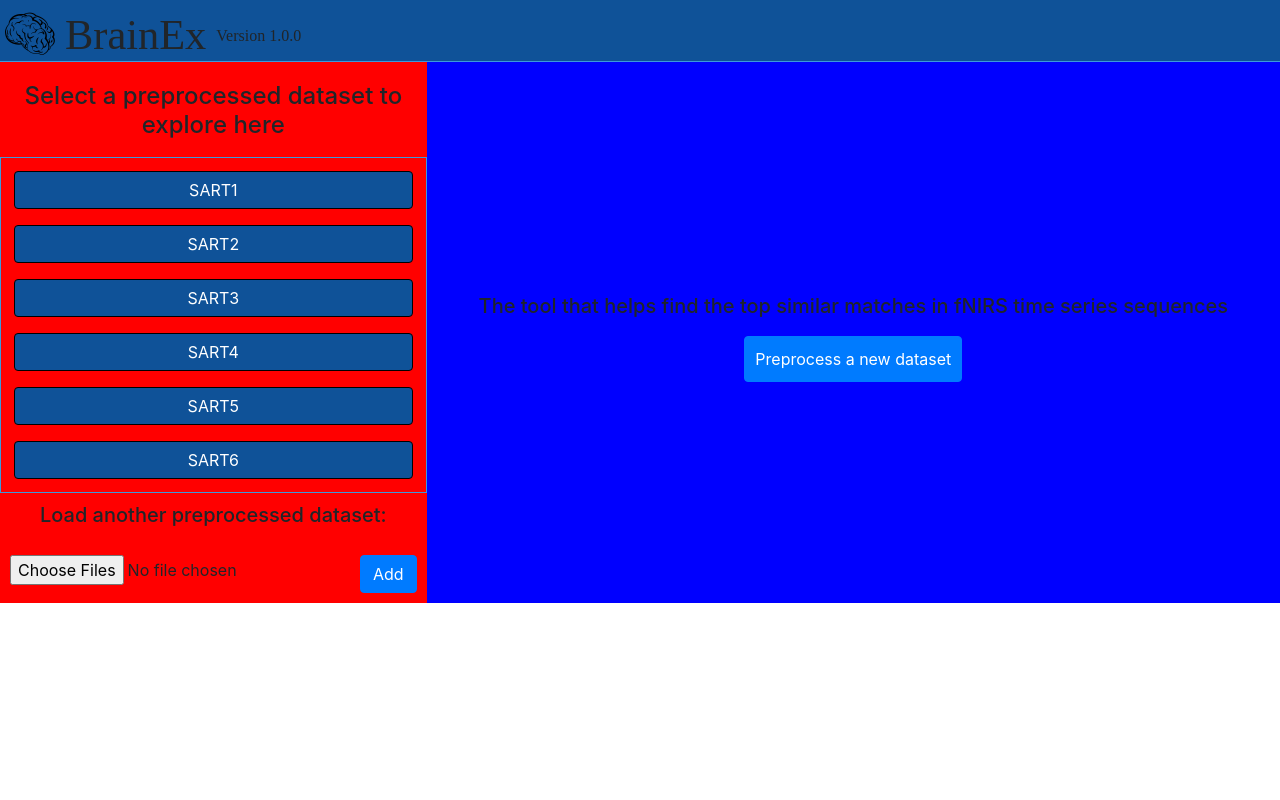
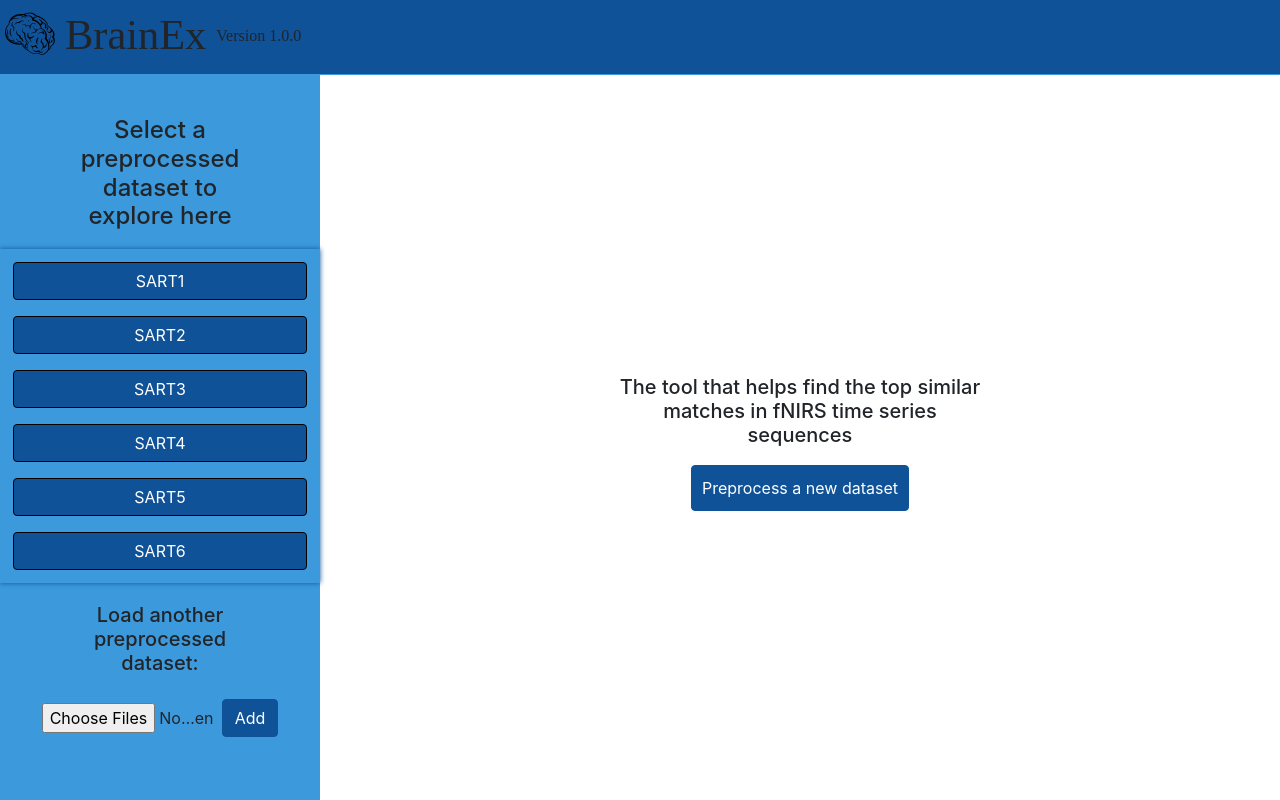
Before and after one commit to vandanand/BrainEx-UI, a React (Create React App) app in the folder BrainEx/: page / in a window 1280 px wide. Built offline with nearby package versions, Linux system fonts and the light colour scheme.

Commit message:
Currently existing code has been refactored. Next step is to dynamically populate the file selection list by abstracting functionality to adding/subtracting/pulling from a stored list of server files.

```diff
--- a/BrainEx/src/App.css
+++ b/BrainEx/src/App.css
@@ -1,15 +1,14 @@
 .App {
   text-align: center;
+  height: 100vh; /*this styling lets the content stretch to bottom of page*/
 }
-
-/** {
-  border: 1px solid;
-}*/
 
 .header {
   display: block;
   padding-top: 10px;
   background-color: #0F5298;
+  height: 75px;
+  border-bottom: 1px solid #3C99DC;
 }
 
 .info {
@@ -18,7 +17,6 @@
   flex-flow: row nowrap;
   justify-content: flex-start;
   align-items: center;
-  border-bottom: 1px solid #3C99DC;
   margin: 0;
 }
 
--- a/BrainEx/src/App.js
+++ b/BrainEx/src/App.js
@@ -1,8 +1,7 @@
 import React, { Component } from 'react';
 import './App.css';
-import {BrowserRouter as Router, Route, Switch} from 'react-router-dom';
+import {BrowserRouter as Router, Route} from 'react-router-dom';
 import 'bootstrap/dist/css/bootstrap.min.css';
-import csvViewer from './Components/csvViewer';
 import BuildOptions from "./Components/BuildOptions";
 import buildProgressMenu from "./Components/BuildProgressMenu";
 import QueryFinder from "./Components/QueryFinder";
@@ -18,7 +17,7 @@ class App extends Component {
         return (
             <Router>
                 <div className="App">
-                    <div>
+                    <div style={{height: '100%'}}> {/*this styling lets the content stretch to bottom of page*/}
                         <BrainExHeader/>
                         <Route exact path="/" component={Home} />
                         <Route exact path="/SelectNewDataset" component={SelectNewDataset} />
--- a/BrainEx/src/Components/BrainExHeader.js
+++ b/BrainEx/src/Components/BrainExHeader.js
@@ -1,5 +1,4 @@
 import React, {Component} from 'react';
-import NavBar from './NavBar'
 import logo from "../brain.png";
 
 class BrainExHeader extends Component {
--- a/BrainEx/src/Components/Home.css
+++ b/BrainEx/src/Components/Home.css
@@ -1,8 +1,8 @@
 .row {
-    min-height: 100%;
+    height: 100%;
 }
 
-.col-4 {
+.col-3 {
     min-width: 300px; /* stops scrollbar from disappearing in the file scroll-window when window gets too narrow */
 }
 
@@ -11,23 +11,32 @@
 }
 
 .left {
-    background: red;
-}
-
-.right {
-    background: blue;
+    background-color: #3c99dc;
 }
 
 .home-content {
     padding-top: 10px;
     padding-bottom: 10px;
+    text-align: center;
 }
 
-.dir {
-    padding: 10px;
+.right .home-content {
+    max-width: 58%
 }
 
-.preprocess {
+.directions {
+    padding: 10px;
+    width: 70%;
+    display: inline-block;
+}
+
+.app-description {
+    padding: 10px;
+    width: 70%;
+    display: inline-block;
+}
+
+.preprocess-bt {
     padding: 10px;
 }
 
@@ -35,26 +44,19 @@
     padding: 13px;
     overflow: auto;
     max-height: 75vh;
-    border: 1px solid #3C99DC;
+    box-shadow: 0 0 5px #0F5298;
 }
 
 .new-file {
     padding: 10px;
+    height: 50px;
 }
 
 .form-control-file {
-    width: 75%;
-    float: left;
+    width: 60%;
 }
 
-.add-file {
-    float: right;
+.btn-primary {
+    background-color: #0f5298;
+    border-color: #0f5298;
 }
-
-.chooseFile{
-
-}
-
-.hide_file {
-
-}
--- a/BrainEx/src/Components/Home.js
+++ b/BrainEx/src/Components/Home.js
@@ -1,9 +1,6 @@
 import React, { Component } from 'react';
-import logo from "../brain.png";
 import Button from "react-bootstrap/Button";
 import {Link} from "react-router-dom";
-import Container from "react-bootstrap/Container";
-import Card from "react-bootstrap/Card";
 import axios from "axios";
 import './Home.css'
 
@@ -49,7 +46,7 @@ class Home extends Component {
         const types = ['text/csv'];
 
         let err = '';
-        for(var i = 0; i < files.length; i++) {
+        for(let i = 0; i < files.length; i++) {
             // check file type
             if (types.every(type => files[i].type !== type)) {
                 err += files[i].type + ' is not a supported format\n';
@@ -69,12 +66,12 @@ class Home extends Component {
     render() {
         return(
             //todo extract header and combine with navbar at least in style/appearance
-            <div>
+            <div style={{height: 'calc(100% - 75px)'}}> {/*this styling lets the content stretch to bottom of page*/}
                 <div className="row no-gutters">
-                    <div className="col-4 no-gutters"> {/*bootstrap columns should add up to 12 (4 + 8 = 12)*/}
+                    <div className="col-3 no-gutters"> {/*bootstrap columns should add up to 12 (4 + 8 = 12)*/}
                         <div className="left d-flex justify-content-center align-items-center">
                             <div className="home-content">
-                                <h4 className="dir">Select a preprocessed dataset to explore here</h4>
+                                <h4 className="directions">Select a preprocessed dataset to explore here</h4>
                                 {/*todo dynamically populate this instead with files gotten from server*/}
                                 <div className="file-list">
                                     <Button style={{ borderColor: 'black', width: '100%', backgroundColor:'#0F5298'}}>SART1</Button>
@@ -90,9 +87,9 @@ class Home extends Component {
                                     <Button style={{ borderColor: 'black', width: '100%', backgroundColor:'#0F5298'}}>SART6</Button>
                                 </div>
                                 {/*option to add a new file*/}
-                                <div className="form-group files">
-                                    <h5 className="dir" align="center">Load another preprocessed dataset:</h5>
-                                    <div className="new-file">
+                                <div className="form-group files home-content">
+                                    <h5 className="directions">Load another preprocessed dataset:</h5>
+                                    <div className="new-file d-flex justify-content-center align-items-center">
                                         <input type="file" name="file" className="form-control-file" multiple accept=".csv" onChange={this.onChangeHandler}/>
                                         <Button className="add-file btn-primary" onClick={this.onClickHandler}>Add</Button>
                                     </div>
@@ -103,9 +100,9 @@ class Home extends Component {
                     <div className="col no-gutters">
                         <div className="right d-flex justify-content-center align-items-center">
                             <div className="home-content">
-                                <h5 className="preprocess">The tool that helps find the top similar matches in fNIRS time series sequences</h5>
+                                <h5 className="app-description">The tool that helps find the top similar matches in fNIRS time series sequences</h5>
                                 <Link to="/SelectNewDataset">
-                                    <Button className="preprocess">Preprocess a new dataset</Button>
+                                    <Button className="preprocess-bt">Preprocess a new dataset</Button>
                                 </Link>
                             </div>
                         </div>
--- a/BrainEx/src/Components/RawDataExplorer.js
+++ b/BrainEx/src/Components/RawDataExplorer.js
@@ -1,5 +1,4 @@
 import React, { Component } from 'react';
-import BrainExHeader from "./BrainExHeader";
 import NavBar from "./NavBar";
 
 class RawDataExplorer extends Component {
```
Also changed, not shown: BrainEx/src/Components/NavBar.js (+0 -21 lines).
